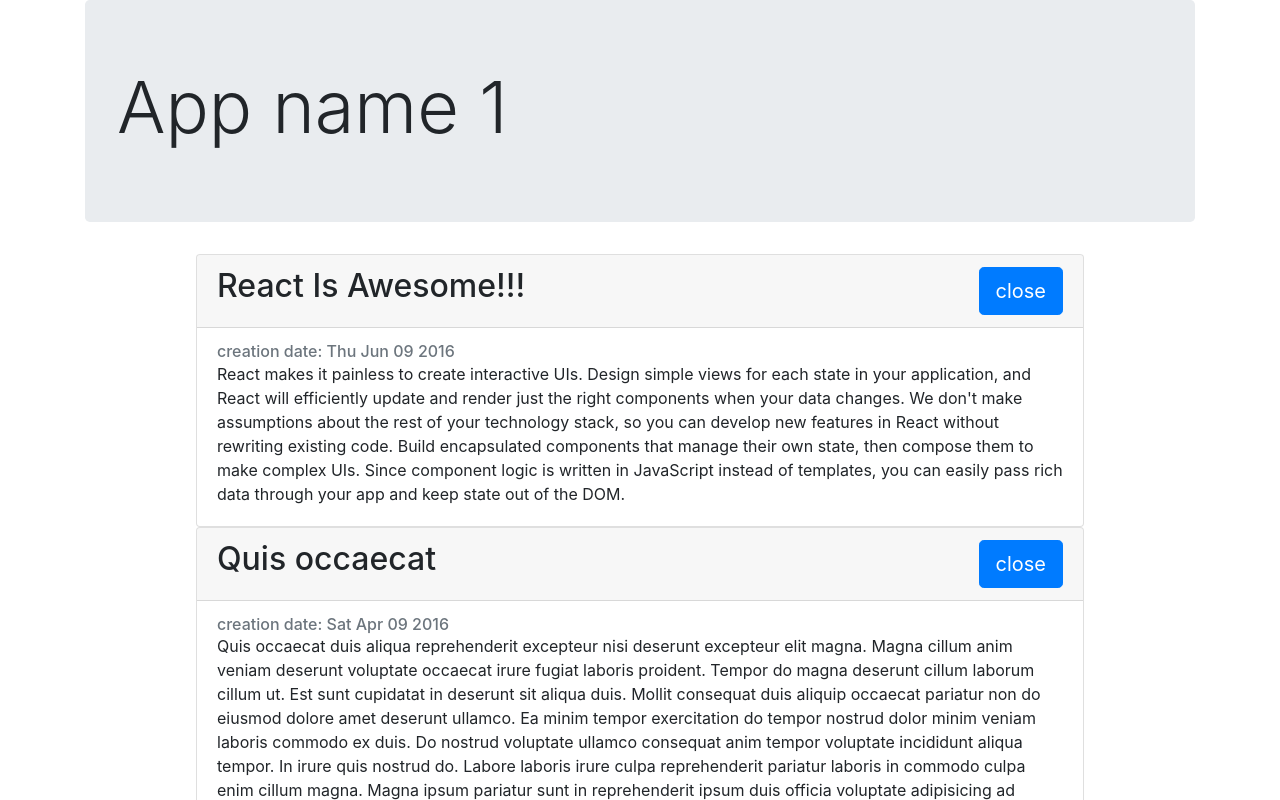
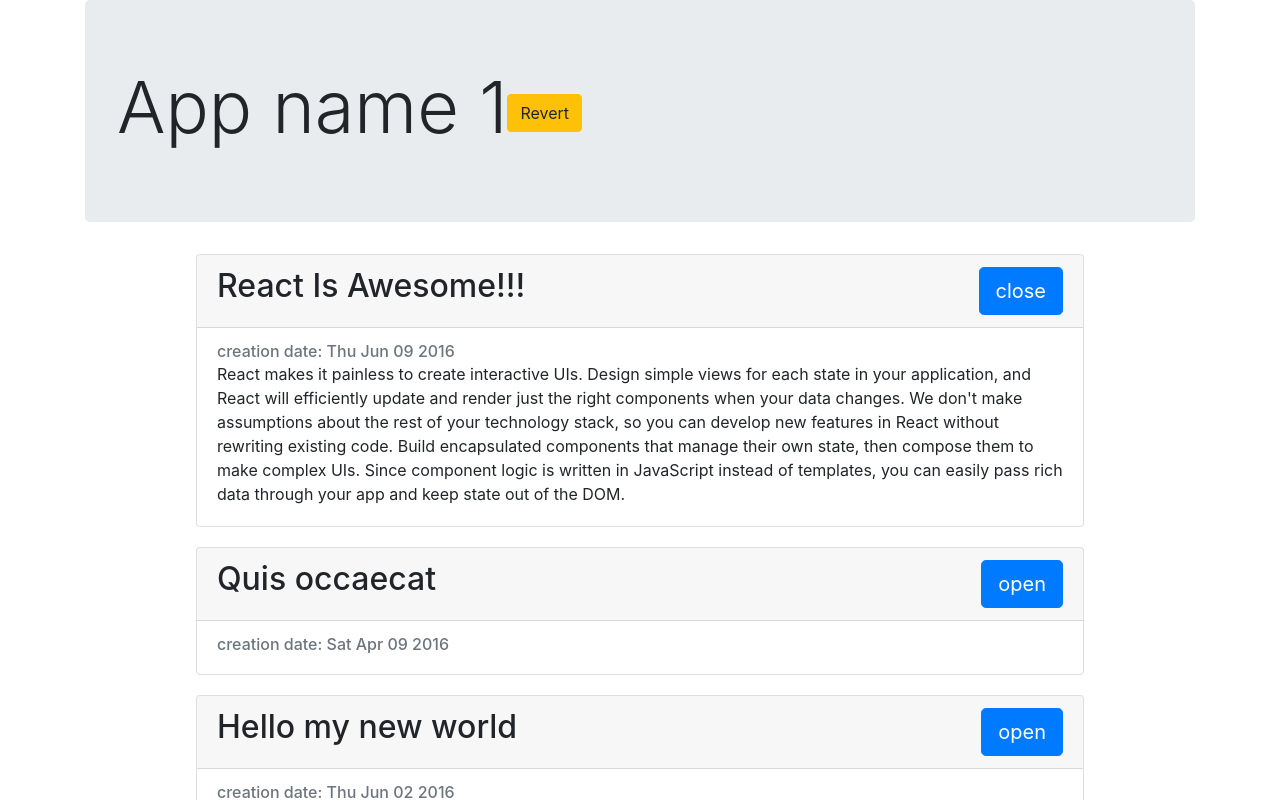
Before and after one commit to alex-lenk/reactnative, a React (Create React App) app: page / in a window 1280 px wide. Shown: the top 800 px of the page. Built offline with nearby package versions, Linux system fonts and the light colour scheme.

Commit message:
Created 10 learn

```diff
--- a/src/components/App.js
+++ b/src/components/App.js
@@ -1,18 +1,31 @@
-import React from 'react';
-
+import React, {Component} from 'react';
 import ArticleList from './ArticleList'
 import articles from '../fixtures'
 import 'bootstrap/dist/css/bootstrap.css'
 
-function App() {
-    return (
-        <div className="container">
-            <div className="jumbotron">
-                <h1 className="display-3">App name 1</h1>
+
+class App extends Component {
+    state = {
+        reverted: false
+    }
+
+    render() {
+        return (
+            <div className="container">
+                <div className="jumbotron">
+                    <h1 className="display-3">
+                        App name 1
+                        <button className="btn btn-warning" onClick={this.revert}>Revert</button>
+                    </h1>
+                </div>
+                <ArticleList articles={this.state.reverted ? articles.reverse() : articles}/>
             </div>
-            <ArticleList articles = {articles} />
-        </div>
-    )
+        )
+    }
+
+    revert = () => this.setState({
+        reverted: !this.state.reverted
+    })
 }
 
 export default App
--- a/src/components/Article.js
+++ b/src/components/Article.js
@@ -1,15 +1,35 @@
 import React, {Component} from 'react';
 
 class Article extends Component {
-    state = {
-        isOpen: true
+    constructor(props){
+        super(props)
+
+        this.state = {
+            isOpen: props.defaultOpen
+        }
+    }
+
+    componentWillMount() {
+        console.log('---', 'mounting')
+    }
+
+    componentWillReceiveProps(nextProps) {
+        console.log('---', 'will receive props')
+        if (nextProps.defaultOpen !== this.props.defaultOpen) this.setState({
+            isOpen: nextProps.defaultOpen
+        })
+    }
+
+    componentWillUpdate(){
+        console.log('---', 'will update')
     }
 
     render() {
         const {article} = this.props
+        const inlineStyleCard = {width: '80%'}
         const body = this.state.isOpen && <section className="card-text">{article.text}</section>
         return (
-            <div className='card mx-auto' style={{width: '80%'}}>
+            <div className='card mx-auto' style={inlineStyleCard}>
                 <div className="card-header">
                     <h2>
                         {article.title}
--- a/src/components/ArticleList/index.js
+++ b/src/components/ArticleList/index.js
@@ -3,8 +3,10 @@
 import './style.css'
 
 export default function ArticleList({ articles }) {
-    const articleElements = articles.map(article =>
-        <li key = {article.id} className="article-list__li"><Article article = {article} /></li>
+    const articleElements = articles.map((article, index) =>
+        <li key = {article.id} className="article-list__li">
+            <Article article = {article} defaultOpen = {index === 0} />
+        </li>
     )
     return (
         <ul className="list-unstyled">
--- a/src/components/ArticleList/style.css
+++ b/src/components/ArticleList/style.css
@@ -1,3 +1,3 @@
 .article-list__li {
-    list-style: none;
+    margin-bottom: 20px;
 }
```
